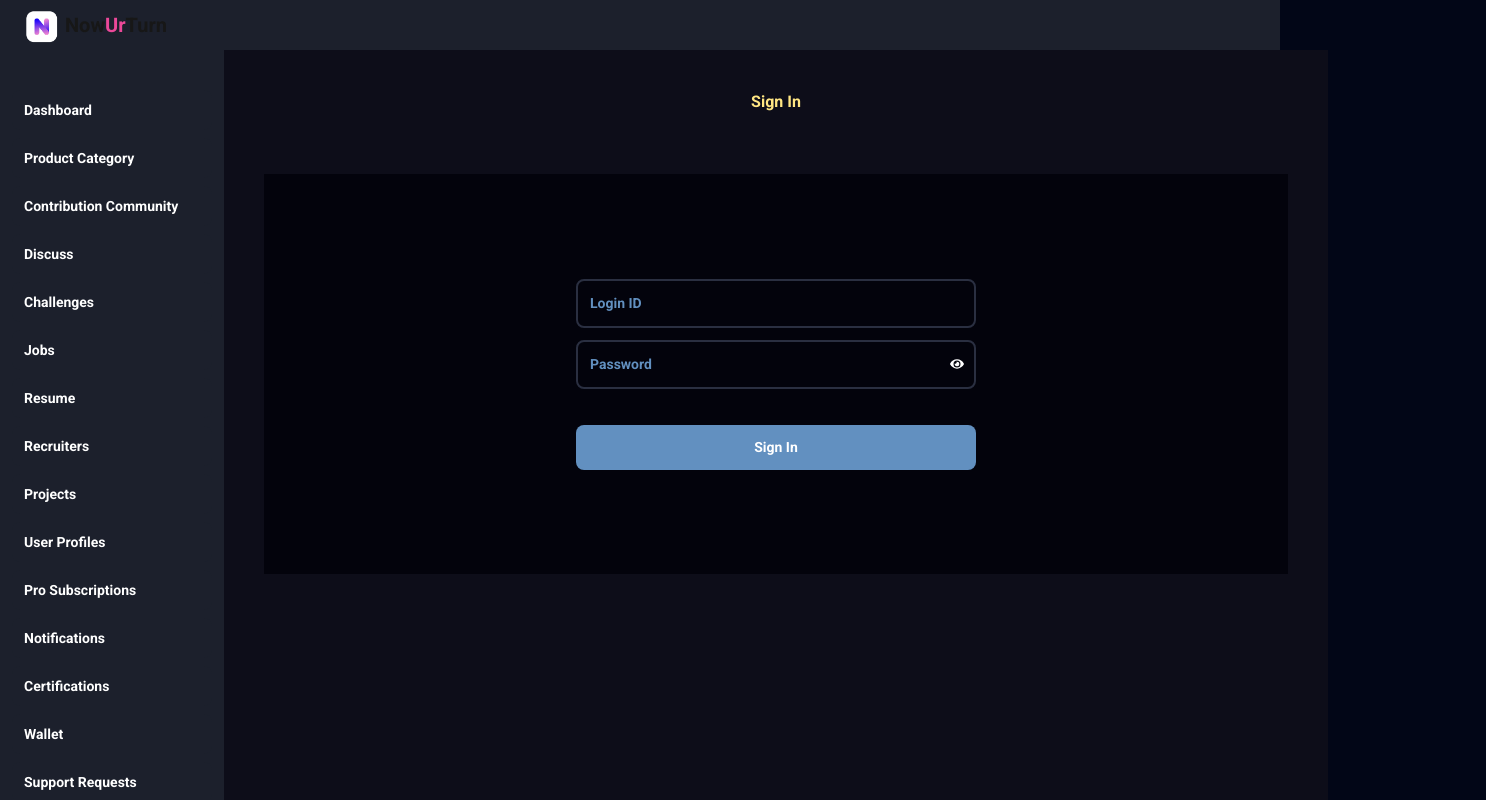
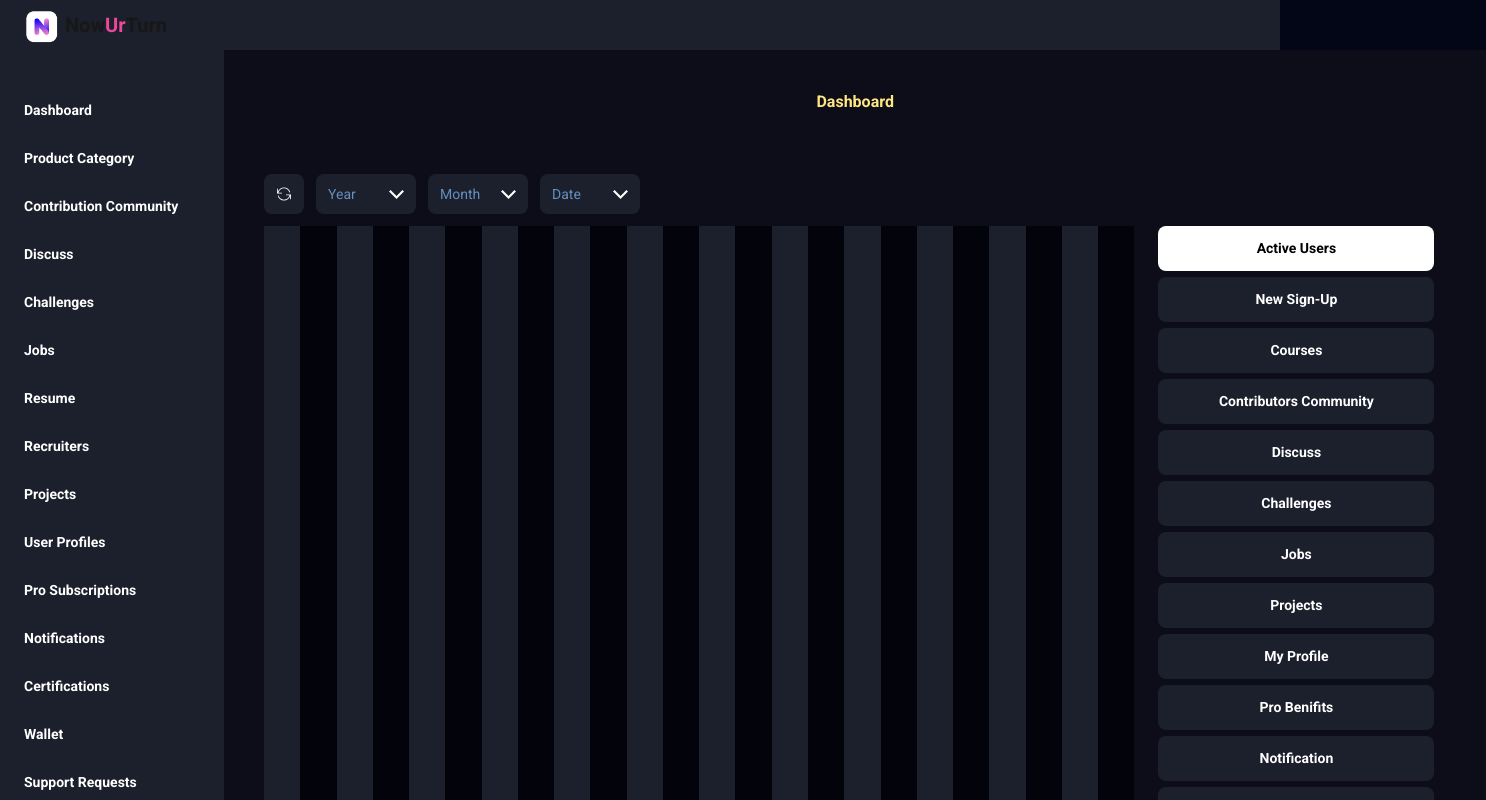
Before and after one commit to abdulkareem97/now-ur-turn, a Next.js app: page /admin/sign-in in a window 1280 px wide. Shown: the top 800 px of the page, 1486 px wide, since content can reach past the window. Built offline with nearby package versions, Linux system fonts and the light colour scheme.

Commit message:
version 1.6.1

```diff
--- a/src/app/admin/layout.jsx
+++ b/src/app/admin/layout.jsx
@@ -32,6 +32,8 @@ const primarySidebarLinks = [
 export default function Layout({ children }) {
     const pathname = usePathname();
     const [selected, setSelected] = useState('');
+
+
     // console.log(selected)
     // console.log('pathname ',pathname)
 
--- a/src/app/admin/page.jsx
+++ b/src/app/admin/page.jsx
@@ -1,4 +1,6 @@
 // import { userData } from "./data";
+
+import Link from "next/link";
 
 export default function Home() {
   // const { profile, resume } = userData;
@@ -6,6 +8,9 @@ export default function Home() {
   return (
    <div>
     Dashboard
+    <Link href="/admin/sign-in">
+  <button className="btn">Go to SignIn Page</button>
+</Link>
    </div>
   );
 }
--- a/src/app/admin/sign-in/Dashboard.jsx
+++ b/src/app/admin/sign-in/Dashboard.jsx
@@ -1,25 +1,161 @@
-import React from "react";
+import React, { useState } from "react";
+import DropDownSvg from "../components/DropDownSvg";
+import { TfiReload } from "react-icons/tfi";
 
-const Dashboard = ({setHeading}) => {
+
+const dataOption = {
+  'Year': '',
+  'Month': '',
+  'Date': '',
+}
+
+
+const Dashboard = ({ setHeading }) => {
   setHeading("Dashboard")
-  const hours = Array.from({ length: 24 }, (_, i) => i+1);
-  const array = ['Active Users', 'New Sign-Up', 'Courses','Contributors Community','Discuss','Challenges','Jobs','Projects','My Profile','Pro Benifits','Notification','Online Interships','Certifications','Wallet','Help Center','Report Issues']
+  const hours = Array.from({ length: 24 }, (_, i) => i + 1);
+  const array = ['Active Users', 'New Sign-Up', 'Courses', 'Contributors Community', 'Discuss', 'Challenges', 'Jobs', 'Projects', 'My Profile', 'Pro Benifits', 'Notification', 'Online Interships', 'Certifications', 'Wallet', 'Help Center', 'Report Issues']
+
+  const [data1, setData1] = useState(dataOption)
+  const dropdownYear = [
+    '2025',
+    '2026'
+  ]
+  const dropdownMonth = [
+    'June',
+    'July'
+  ]
+  const dropdownDate = [
+    '2',
+    '3'
+  ]
+  const [year, setYear] = useState('Year')
+  const [month, setMonth] = useState('Month')
+  const [date, setDate] = useState('Date')
+  let getOptionValue = {
+    'Year': year,
+    'Month': month,
+    'Date': date,
+    'Year set': setYear,
+    'Month set': setMonth,
+    'Date set': setDate,
+    'Year option': dropdownYear,
+    'Month option': dropdownMonth,
+    'Date option': dropdownDate,
+
+  }
+  const [showOption, setShowOption] = useState('')
+  const [isOpen, setIsOpen] = useState(false);
+  const [isLoading, setIsLoading] = useState(false);
+
+  const handleClick = () => {
+      setIsLoading(true);
+      // Simulate a process (e.g., API call)
+      setTimeout(() => {
+          setIsLoading(false);
+      }, 3000); // Spinner will stop after 3 seconds
+  };
 
   return (
+    <>
+      {isOpen && (
+        <div className="fixed inset-0 bg-black bg-opacity-60 z-10" onClick={() => { setIsOpen(false); setShowOption('') }}></div>
+      )}
+
+      <div className="relative mb-[12px]">
+        <div className='flex space-x-[12px] text-white  text-[14px]'>
+        <div
+                            className={`bg-[#1C202C] flex justify-center items-center text-xl rounded-[8px] h-[40px] w-[40px]
+                  border-[2px] border-[#1C202C] hover:border-[#00d8ff] hover:text-[#00d8ff]
+                  active:bg-[#00d8ff] active:text-black
+                 }
+                 `}
+                            onClick={() => {
+                                handleClick();
+                                // Set the component to render here (replace src with your logic)
+                                console.log("Component clicked!");
+                            }}
+                        >
+                            <span className={`${isLoading ? "animate-spin" : ""}`}>
+                                <TfiReload />
+                            </span>
+                        </div>
+          {
+            Object.entries(data1).map(([key, value], ind) => {
+
+
+              return (
+
+                <div className='w-[100px]'>
+                  <div className={`relative inline-block text-left ${showOption == key ? 'z-20' : ''} w-full`}>
+                    {/* Dropdown Button */}
+                    <button
+                      onClick={() => {
+                        setShowOption(key)
+                        setIsOpen(true);
+                      }
+                      }
+                      className={`bg-[#1C202C] text-white h-[40px] w-full px-[12px] rounded-[8px] flex items-center  hover:border-2 active:bg-[#00d8ff] active:text-black   hover:border-[#00d8ff] focus:outline-none  justify-between ${showOption == key ? 'border-[#00d8ff] border-2' : ''} group `}
+                    >
+                      <span
+                        className={`${(key == getOptionValue[key]) ? 'text-[#6290C0]' : ''}`}
+                      >
+
+                        {
+                          // com == 1 ? 'All Jobs' : com == 2 ? 'Data Access' : 'Chat Conversations'
+
+                          getOptionValue[key]
+                          // getOptionValue[key + ' option'].toString()
+                          // getOptionValue['Workplace option'][1]
+                        }
+
+                      </span>
+                      <span className={`h-[15px] w-[15px]  ${showOption == key ? 'text-[#00d8ff]' : ''} group-hover:text-[#00d8ff]`}>
+                        <DropDownSvg />
+                      </span>
+                    </button>
+
+                    {/* Dropdown Menu */}
+                    {showOption == key && (
+                      <div className="absolute z-30 mt-[12px] w-full bg-[#1C202C] text-white rounded-[8px] shadow-lg border-2 border-gray-700">
+                        <ul className="py-1">
+                          {
+
+                            getOptionValue[key + ' option'].map((ele, ind) => {
+                              return (
+                                <li key={key} className="px-[12px] py-2  hover:text-[#87ceeb] active:text-[#00d8ff] cursor-pointer "
+                                  onClick={() => {
+                                    getOptionValue[key + ' set'](ele)
+                                    setIsOpen(false)
+                                    setShowOption('')
+                                  }}
+                                >{ele}</li>
+                              )
+                            })
+                          }
+
+                        </ul>
+                      </div>
+                    )}
+                  </div>
+                </div>
+              )
+            }
+            )}
+        </div>
+      </div>
       <div className="flex gap-[12px]">
         <div >
-    <div className="flex w-[75vw] h-[80vh] ">
+          <div className="flex w-[68vw] h-[80vh] ">
             {hours.map((hour) => (
               <div
                 key={hour}
-          className={`flex-1 flex justify-center items-center text-white ${
-            hour % 2 === 0 ? "bg-[#000000]" : "bg-[#1c202c]"
+                className={`flex-1 flex justify-center items-center text-white ${hour % 2 === 0 ? "bg-[#03030c]" : "bg-[#1c202c]"
                   }`}
               >
               </div>
             ))}
           </div>
-    <div className="flex w-[75vw] h-[24px]">
+          <div className="flex w-[68vw] h-[24px]">
             {hours.map((hour) => (
               <div
                 key={hour}
@@ -27,23 +163,25 @@ const Dashboard = ({setHeading}) => {
               >
 
                 <div className="">
-        {hour < 10 ? `0${hour}` : hour==24 ? `00`:hour}
+                  {hour < 10 ? `0${hour}` : hour == 24 ? `00` : hour}
                 </div>
               </div>
 
             ))}
           </div>
         </div>
-    <div className="w-[12vw] h-[80vh]">
-        {array.map((data,i)=>(
-            <div className=" w-[100%] mb-[6px] px-[12px] font-semibold ">
-            <button className={`p-[12px] w-[100%] ${i==0 ? "bg-[white] text-black":"bg-[#1c202c] text-white"} rounded-[8px]`}>{data}</button>
+        <div className="w-[300px] h-[80vh] overflow-y-auto">
+          {array.map((data, i) => (
+            <div className=" w-full mb-[6px] px-[12px] font-semibold ">
+              <button className={`p-[12px] w-full ${i == 0 ? "bg-[white] text-black" : "bg-[#1c202c] text-white"} rounded-[8px]`}>{data}</button>
             </div>
 
           ))}
 
         </div>
       </div>
+
+    </>
   );
 };
 
--- a/src/app/admin/sign-in/page.jsx
+++ b/src/app/admin/sign-in/page.jsx
@@ -6,7 +6,7 @@ import Dashboard from "./Dashboard";
 
 
 function Page() {
-  const [renderComponent, setRenderComponent] = useState(1);
+  const [renderComponent, setRenderComponent] = useState(3);
   const [heading, setHeading] = useState("Sign In");
 
 
@@ -36,8 +36,24 @@ function Page() {
 
   return (
     <>
-      <main
-        className={`w-full py-[40px] bg-[#0D0D19] ${
+       <main className={`w-full py-[40px] bg-[#0D0D19] ${renderComponent==2 ? 'h-[calc(100vh-50px)] overflow-y-auto' : ''}`}>
+
+
+                      <h1 className="text-[#FFE683] text-[16px] text-center font-semibold" style={{ color: "#ffe683" }}>
+                        {heading}
+                      </h1>
+                      <div className="content px-[40px] mt-[60px] ">
+                      {
+                        renderCurrentComponent()
+                      }
+
+
+
+
+                      </div>
+                      </main>
+      {/* <main
+        className={`w-full py-[40px]  ${
           renderComponent === 2 ? "h-[calc(100vh-50px)] overflow-y-auto" : ""
         }`}
       >
@@ -49,7 +65,7 @@ function Page() {
         </h1>
 
         <div className="content px-[40px] mt-[60px]">{renderCurrentComponent()}</div>
-      </main>
+      </main> */}
     </>
   );
 }
--- a/src/app/admin/sign-in/signin.jsx
+++ b/src/app/admin/sign-in/signin.jsx
@@ -9,7 +9,7 @@ function Signin({setRenderComponent,setHeading}) {
 
 
   return (
-    <div className='bg-[#03030c]'>
+    <div className=''>
     <div className="flex items-center justify h-[50vh] w-[80vw] ">
       <div className="mx-auto w-[400px]">
 
```
Lines whose indentation alone changed are shown as unchanged.
